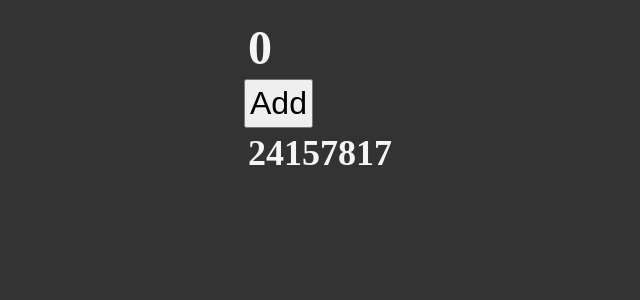
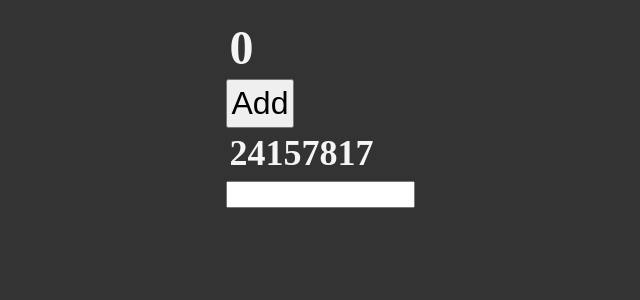
Before and after one commit to Buyaki01/hello-react-typescript, a React (Vite) app: page / in a window 1280 px wide. Shown: the top 300 px of the page, without its empty margins (320-960 px from the left). Built offline with nearby package versions, Linux system fonts and the light colour scheme.

Commit message:
Add useMemo

```diff
--- a/src/App.tsx
+++ b/src/App.tsx
@@ -1,4 +1,4 @@
-import { useState, useEffect, useCallback, useMemo, MouseEvent, KeyboardEvent } from "react"
+import { useState, useEffect, useCallback, useMemo, useRef, MouseEvent, KeyboardEvent } from "react"
 
 interface User {
   id: number,
@@ -20,6 +20,13 @@ function App() {
   const [count, setCount] = useState<number>(0)
   const [users, setUsers] = useState<User[] | null>(null)
 
+  const inputRef = useRef<HTMLInputElement>(null) //we could have null! to explicitly tell TypeScript that you are aware that the initial value might be null, but you are asserting that it won't be null during the runtime of your code
+
+  // if (!inputRef.current) // typeof
+
+  console.log(inputRef?.current)
+  console.log(inputRef?.current?.value)
+
   useEffect(() => {
     console.log('mounting')
     console.log('Users: ', users)
@@ -37,6 +44,7 @@ function App() {
       <h1>{count}</h1>
       <button onClick={addTwo}>Add</button>
       <h2>{result}</h2>
+      <input ref={inputRef} type="text"/>
     </div>
   )
 }
```
